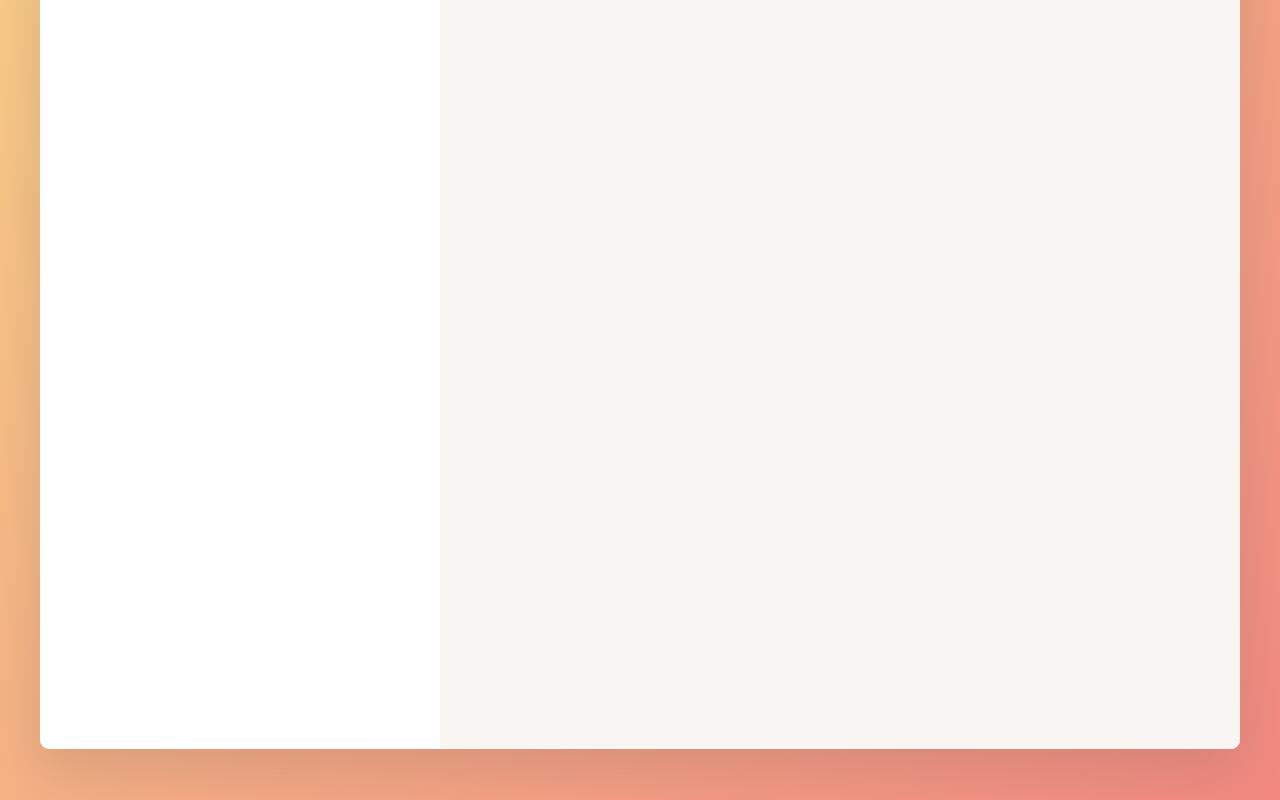
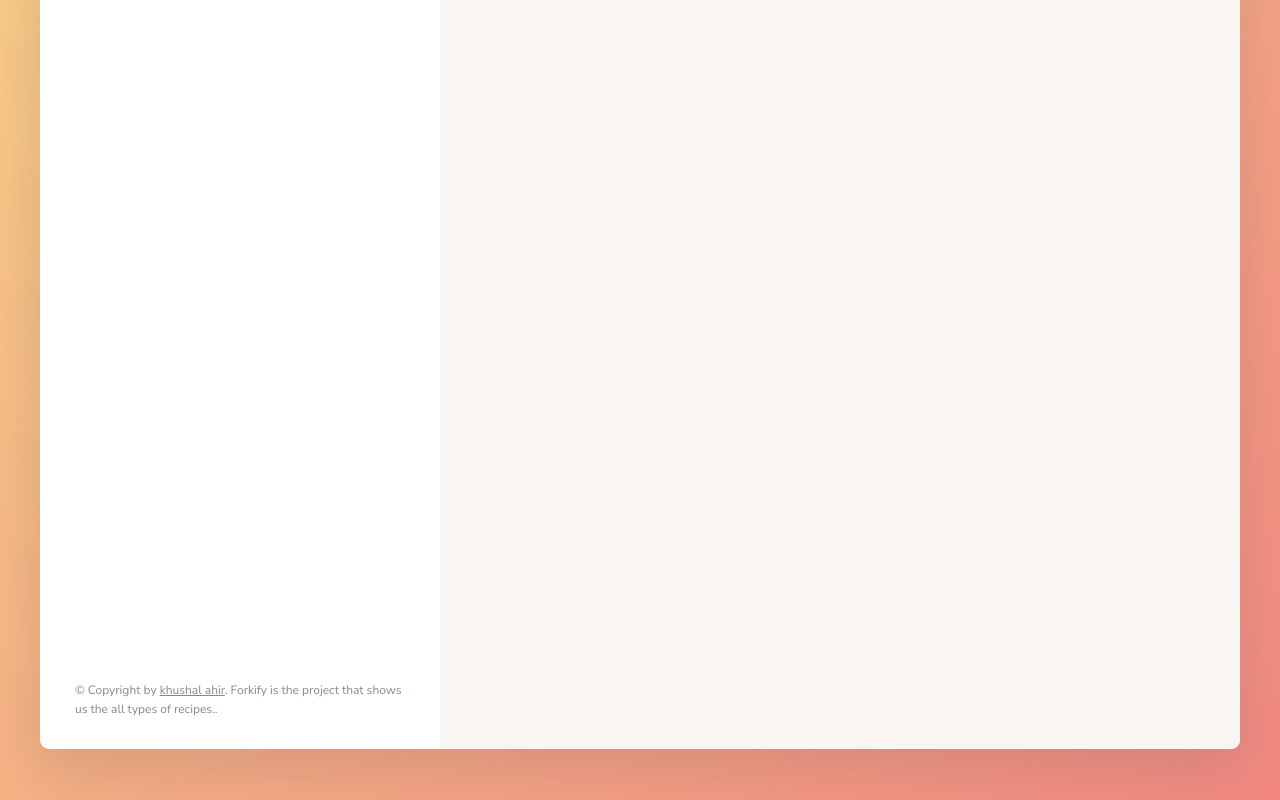
Before and after one commit to ahirkhushal/Forkify, a website built with Parcel: page index.html in a window 1280 px wide. Shown: the part 472-1272 px from the top of the page. Built offline with nearby package versions, Linux system fonts and the light colour scheme.

Commit message:
modified html file

```diff
--- a/index.html
+++ b/index.html
@@ -101,6 +101,15 @@
             </svg>
           </button> -->
         </div>
+        <p class="copyright">
+          &copy; Copyright by
+          <a
+            class="twitter-link"
+            target="_blank"
+            href="https://twitter.com/Khushal_Ahir_"
+            >khushal ahir</a
+          >. Forkify is the project that shows us the all types of recipes..
+        </p>
       </div>
 
       <div class="recipe">
```
Also changed, not shown: dist/index.html.
